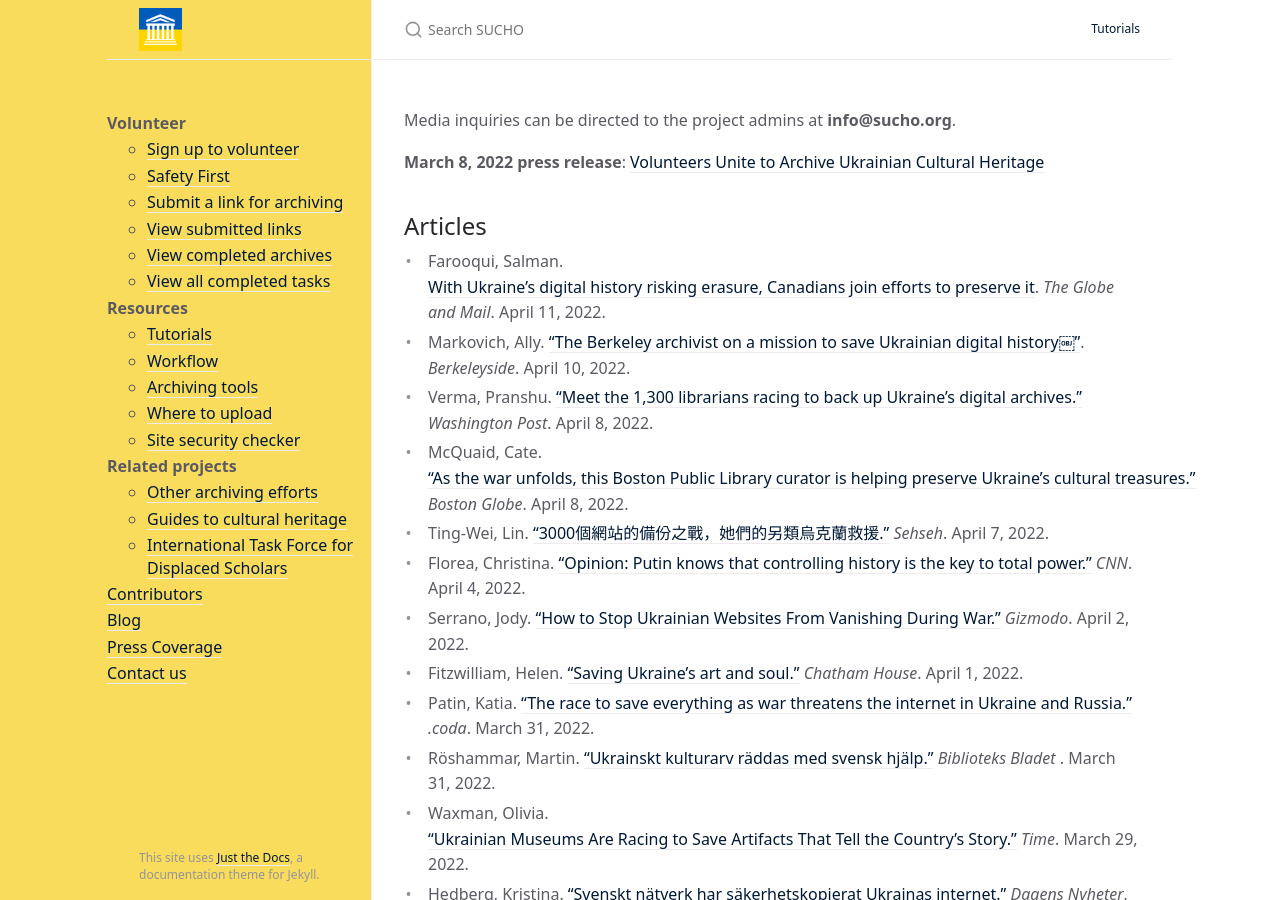
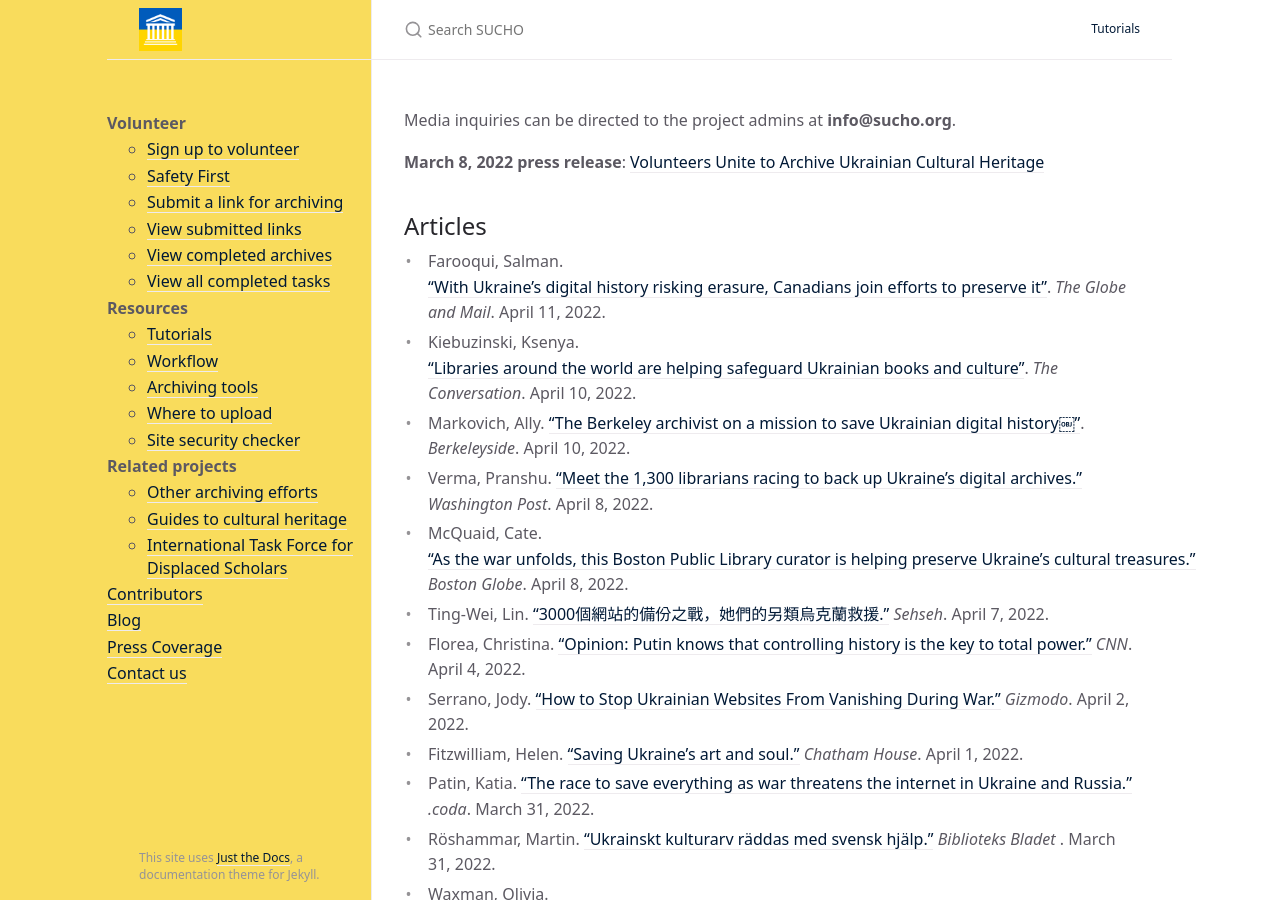
Before and after one commit to sucho-archiving/sucho-archiving.github.io, a Jekyll site: the page built from press.md, in a window 1280 px wide and 900 px high. Built offline with Jekyll 4.4.1, drawn with Linux system fonts in a browser that asks for light colours.

Commit message:
Update numbers & media

```diff
--- a/press.md
+++ b/press.md
@@ -9,7 +9,8 @@
 **March 8, 2022 press release**: [Volunteers Unite to Archive Ukrainian Cultural Heritage](/press-release-20220308-volunteers-unite)
 
 ## Articles
-- Farooqui, Salman. [With Ukraine’s digital history risking erasure, Canadians join efforts to preserve it](https://www.theglobeandmail.com/canada/article-canadians-join-global-efforts-to-save-ukraines-digital-archives). *The Globe and Mail*. April 11, 2022.
+- Farooqui, Salman. ["With Ukraine’s digital history risking erasure, Canadians join efforts to preserve it"](https://www.theglobeandmail.com/canada/article-canadians-join-global-efforts-to-save-ukraines-digital-archives). *The Globe and Mail*. April 11, 2022.
+- Kiebuzinski, Ksenya. ["Libraries around the world are helping safeguard Ukrainian books and culture"](https://theconversation.com/libraries-around-the-world-are-helping-safeguard-ukrainian-books-and-culture-179525). *The Conversation*. April 10, 2022.
 - Markovich, Ally. ["The Berkeley archivist on a mission to save Ukrainian digital history￼"](https://www.berkeleyside.org/2022/04/10/berkeley-archivist-mission-save-ukrainian-digital-history). *Berkeleyside*. April 10, 2022.
 - Verma, Pranshu. ["Meet the 1,300 librarians racing to back up Ukraine’s digital archives."](https://www.washingtonpost.com/technology/2022/04/08/ukraine-digital-history/) *Washington Post*. April 8, 2022.
 - McQuaid, Cate. ["As the war unfolds, this Boston Public Library curator is helping preserve Ukraine’s cultural treasures."](https://www.bostonglobe.com/2022/04/07/arts/boston-public-library-curator-is-training-cultural-heritage-first-responders-protect-historical-treasures) *Boston Globe*. April 8, 2022.
```
Also changed, not shown: index.md (+1 -1 lines).
